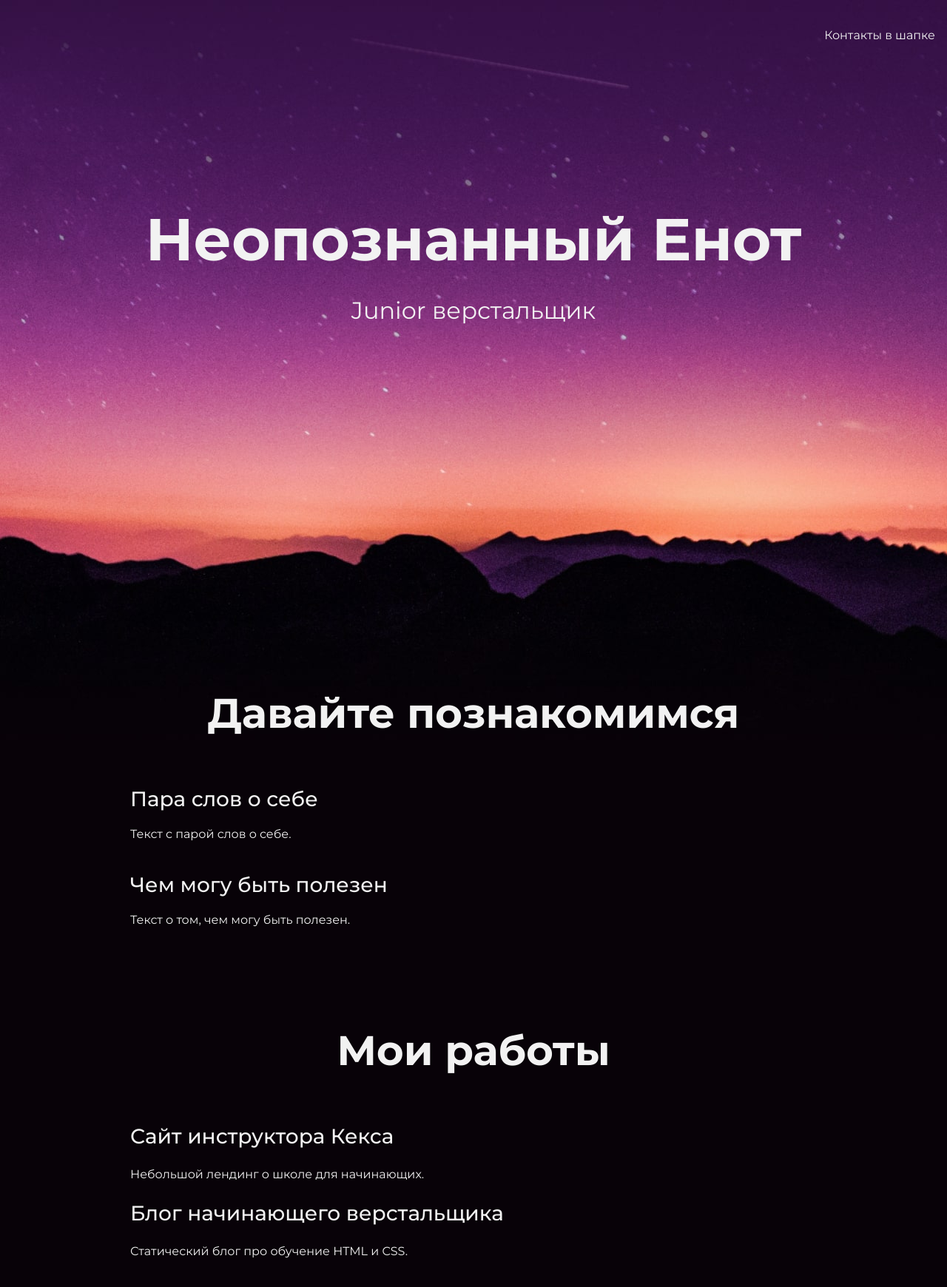
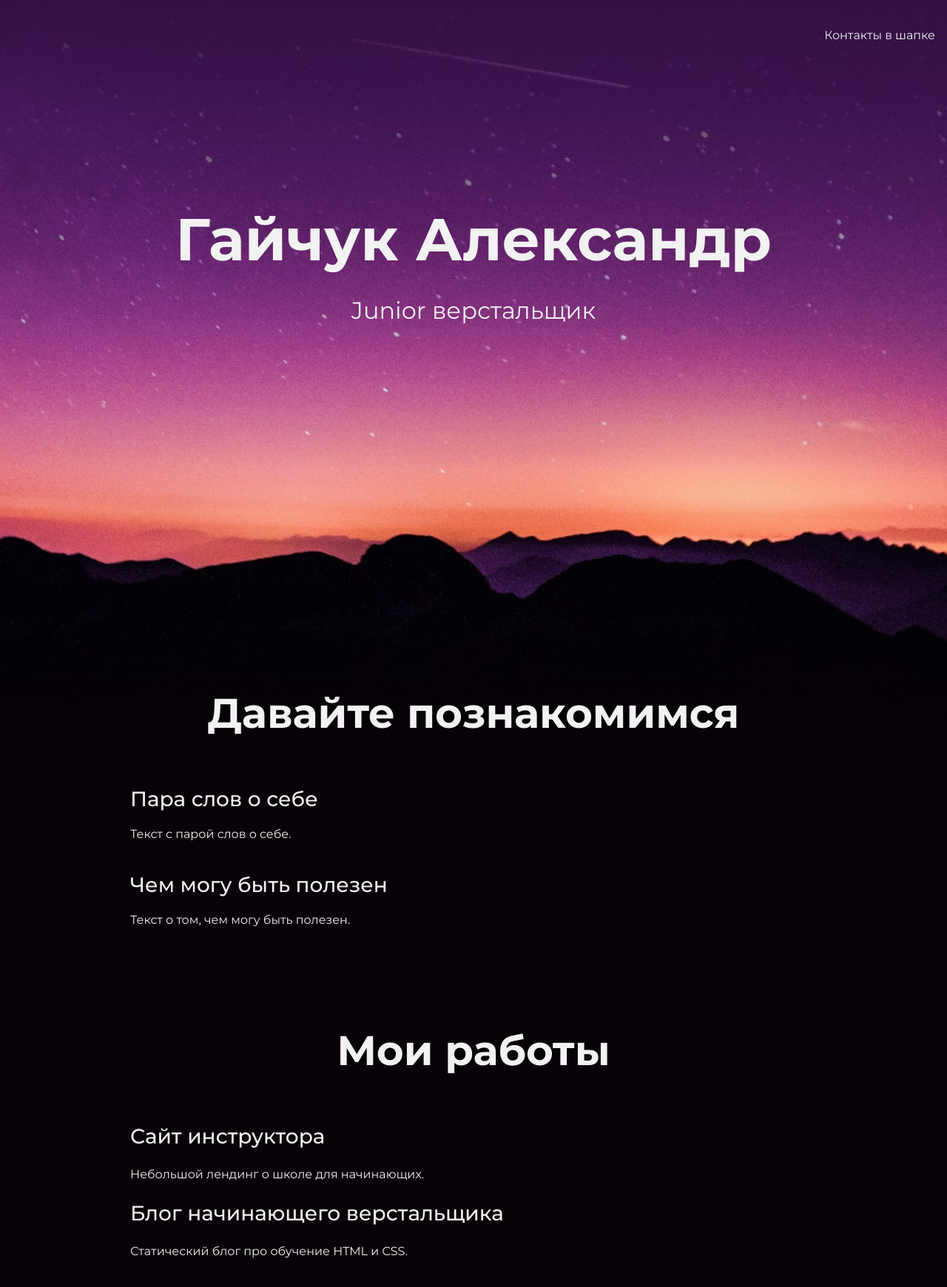
Before and after one commit to AlexanderHaichuk/my-sitte, a plain HTML site: page index.html in a window 1280 px wide. Shown: the top 1740 px of the page at 74% size. Drawn offline with Linux system fonts and the light colour scheme.

Commit message:
index.html
update

```diff
--- a/index.html
+++ b/index.html
@@ -18,7 +18,7 @@
 
     <section class="hero-image">
 	  <div class="container">
-      <h1 class="heading">Неопознанный Енот</h1></div>
+      <h1 class="heading">Гайчук Александр</h1></div>
       <div class="container">  <p>Junior верстальщик</p>  </div>
     </section>
 
@@ -33,7 +33,7 @@
     <section class="portfolio">
         <div class="container"><h2 class="subheading">Мои работы</h2>
 
-      <h3>Сайт инструктора Кекса</h3>
+      <h3>Сайт инструктора </h3>
       <p>Небольшой лендинг о школе для начинающих.</p>
 
       <h3>Блог начинающего верстальщика</h3>
```
